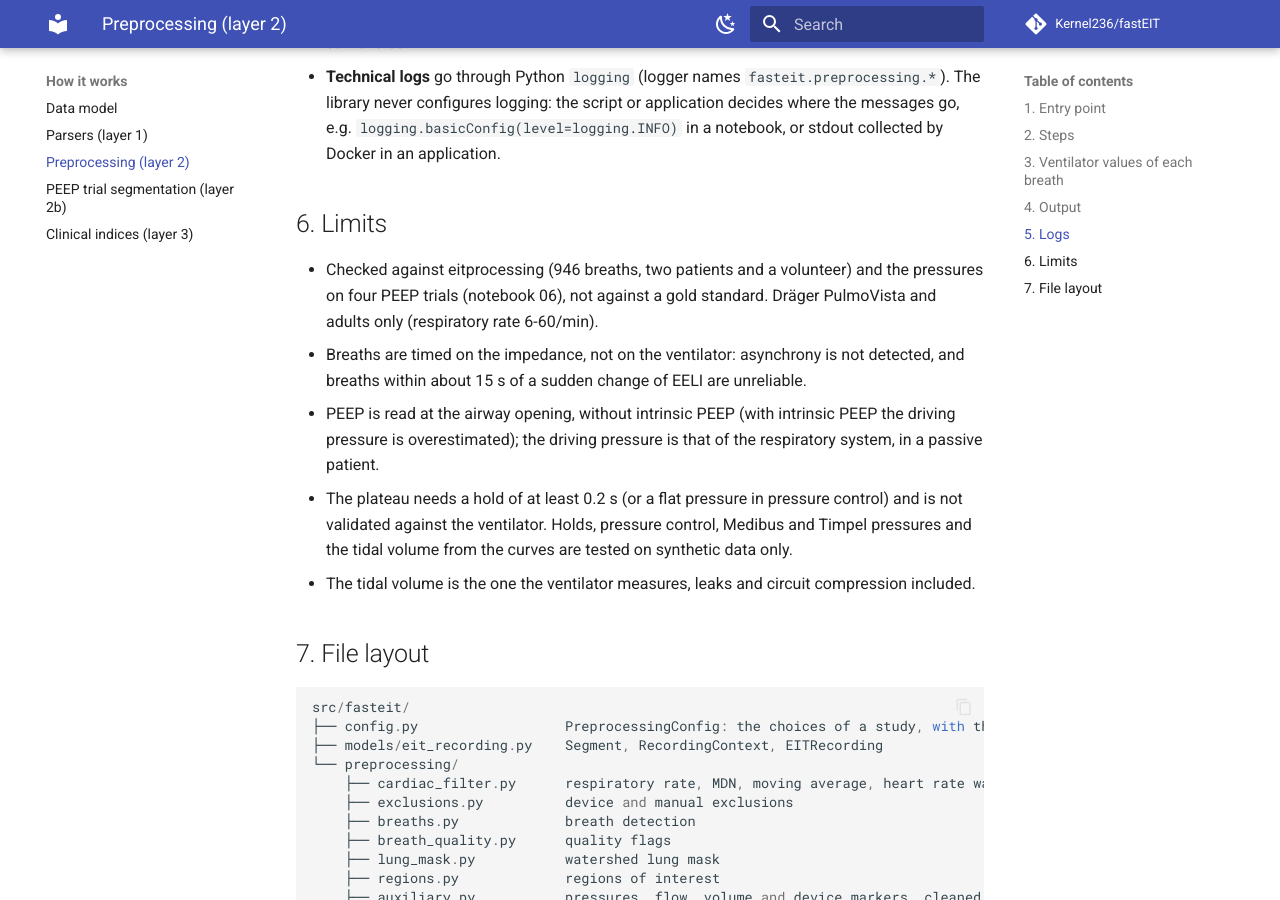
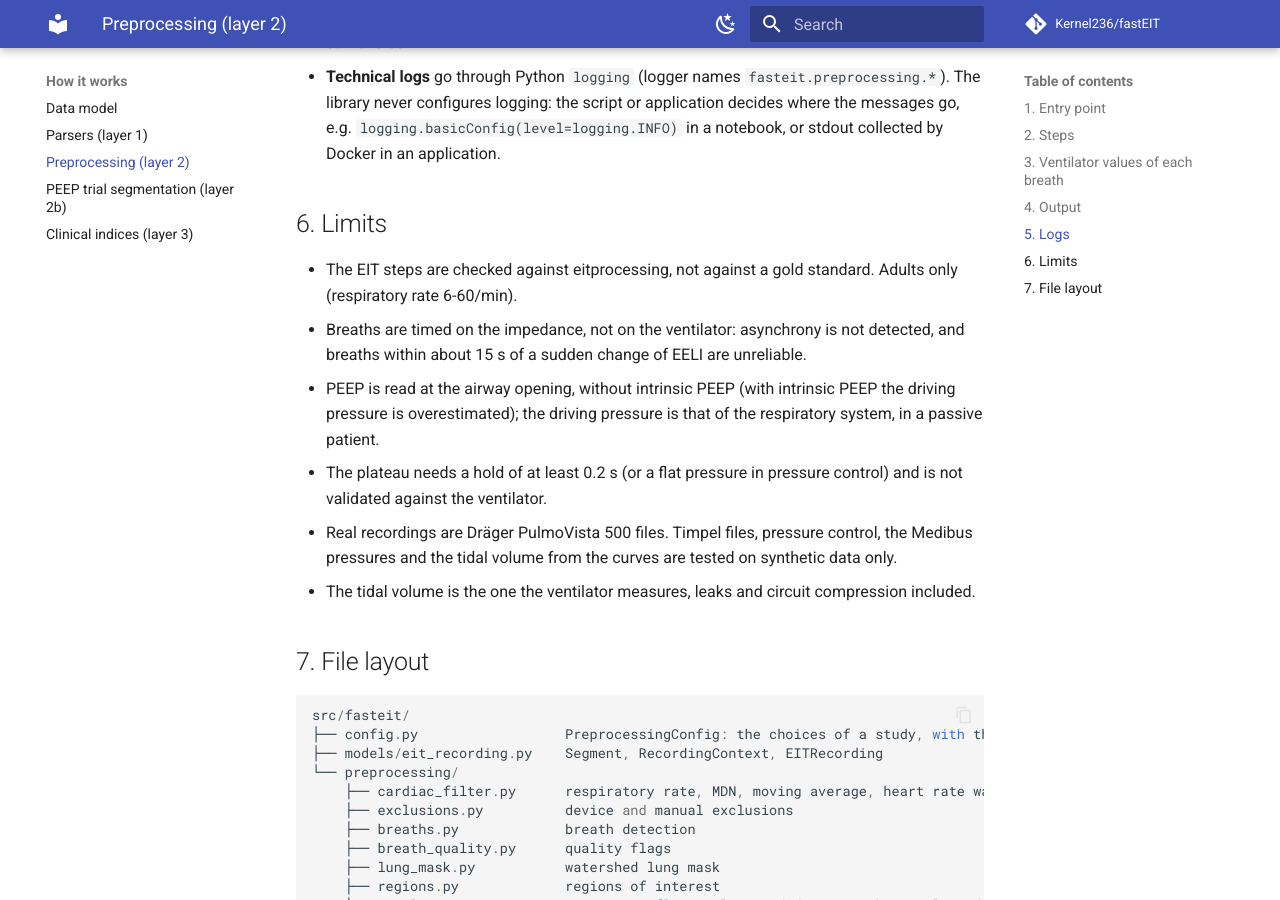
Before and after one commit to Kernel236/fastEIT, an MkDocs documentation site: the page built from docs/preprocessing.md, in a window 1280 px wide and 900 px high, scrolled down 6721 px. Built offline with MkDocs 1.6.1 and Material for MkDocs 9.7.7, drawn with Linux system fonts in a browser that asks for light colours; comment, search, counter and statistics services are not loaded; the version menu is left out.

Commit message:
docs: the limits name the limits of the methods, not the recordings they were tried on

```diff
--- a/docs/preprocessing.md
+++ b/docs/preprocessing.md
@@ -227,17 +227,18 @@ There are two kinds of record, kept apart on purpose:
 
 ## 6. Limits
 
-- Checked against eitprocessing (946 breaths, two patients and a volunteer) and the
-  pressures on four PEEP trials (notebook 06), not against a gold standard. Dräger
-  PulmoVista and adults only (respiratory rate 6-60/min).
+- The EIT steps are checked against eitprocessing, not against a gold standard. Adults
+  only (respiratory rate 6-60/min).
 - Breaths are timed on the impedance, not on the ventilator: asynchrony is not detected,
   and breaths within about 15 s of a sudden change of EELI are unreliable.
 - PEEP is read at the airway opening, without intrinsic PEEP (with intrinsic PEEP the
   driving pressure is overestimated); the driving pressure is that of the respiratory
   system, in a passive patient.
 - The plateau needs a hold of at least 0.2 s (or a flat pressure in pressure control) and
-  is not validated against the ventilator. Holds, pressure control, Medibus and Timpel
-  pressures and the tidal volume from the curves are tested on synthetic data only.
+  is not validated against the ventilator.
+- Real recordings are Dräger PulmoVista 500 files. Timpel files, pressure control, the
+  Medibus pressures and the tidal volume from the curves are tested on synthetic data
+  only.
 - The tidal volume is the one the ventilator measures, leaks and circuit compression
   included.
 
```
Also changed, not shown: docs/features.md (+3 -4 lines), docs/segmentation.md (+3 -3 lines).
